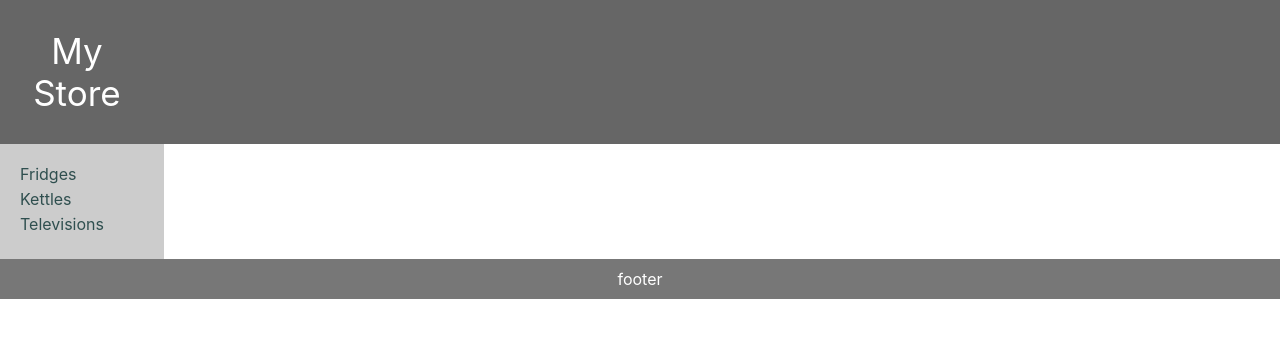
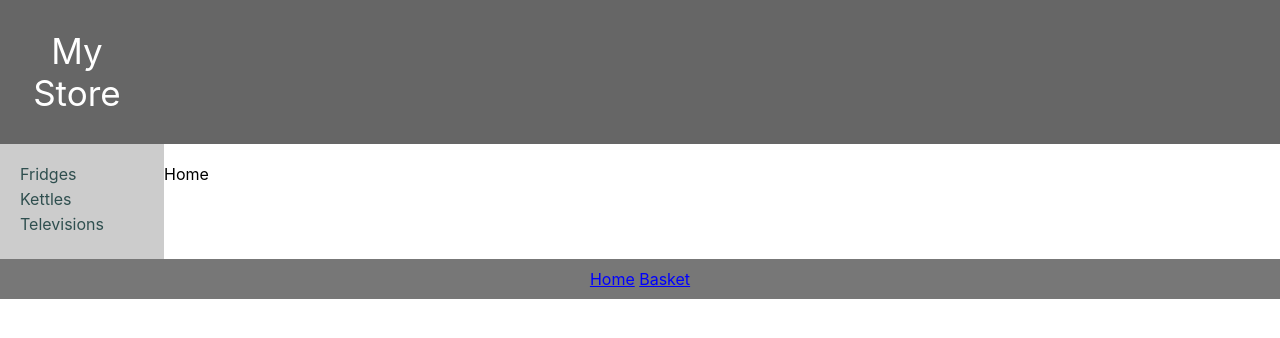
Before and after one commit to Liciacodes/E-commerce-Project, a React (Create React App) app: page / in a window 1280 px wide. Shown: the top 338 px of the page. Built offline with nearby package versions, Linux system fonts and the light colour scheme; data requests are answered from the project's data file.

Commit message:
fixed home page and footer section

```diff
--- a/src/App.js
+++ b/src/App.js
@@ -7,6 +7,7 @@ import Category from "./components/Category";
 import Layout from "./components/Layout";
 import { BrowserRouter, Route, Routes } from "react-router-dom";
 import { getCategories } from "./fetcher";
+import Home from "./components/Home";
 
 function App() {
   const [categories, setCategories] = useState({
@@ -14,7 +15,7 @@ function App() {
     data: [],
   });
 
-  React.useEffect(() => {
+  useEffect(() => {
     const fetchData = async () => {
       const responseObject = await getCategories();
       setCategories(responseObject);
@@ -27,13 +28,13 @@ function App() {
       <BrowserRouter>
         <Routes>
           <Route path="/" element={<Layout categories={categories} />}>
-            {/* <Route index element={<Home />} /> */}
-            <Route path="basket" element={<Basket />} />
+            <Route path="/" index element={<Home />} />
+            <Route path="/basket" element={<Basket />} />
             <Route path="checkout" element={<Checkout />} />
             {/* <Route path="orderconfirmation" element={<OrderConfirmation />} /> */}
             {/* <Route path="search" element={<SearchResults />} /> */}
-            <Route path="categories/:categoryId" element={<Category />} />
-            <Route path="products/:productId" element={<ProductDetail />} />
+            <Route path="/products/:productId" element={<ProductDetail />} />
+            <Route path="/categories/:categoryId" element={<Category />} />
           </Route>
         </Routes>
       </BrowserRouter>
--- a/src/components/CategoryProduct.js
+++ b/src/components/CategoryProduct.js
@@ -15,7 +15,7 @@ const CategoryProduct = ({
   return (
     <ProductInfoArticle>
       <ProductTitle>
-        <Link to={`products/${id}`}>{title}</Link>
+        <Link to={`/products/${id}`}>{title}</Link>
       </ProductTitle>
 
       <figure>
@@ -59,7 +59,7 @@ const CategoryProduct = ({
         </ProductInfoStock>
 
         <ProductInfoAction>
-          <ProductInfoActionButton onClick={() => navigate(`products/${id}`)}>
+          <ProductInfoActionButton onClick={() => navigate(`/products/${id}`)}>
             View Product
           </ProductInfoActionButton>
           <ProductInfoActionButton>Add to Basket</ProductInfoActionButton>
--- /dev/null
+++ b/src/components/Home.js
@@ -0,0 +1,7 @@
+import React from "react";
+
+const Home = () => {
+  return <div>Home</div>;
+};
+
+export default Home;
--- a/src/components/Layout.js
+++ b/src/components/Layout.js
@@ -1,6 +1,6 @@
 import React from "react";
-
 import { Outlet, Link } from "react-router-dom";
+import styled from "styled-components";
 
 const Layout = ({ categories }) => {
   const renderCategories = () => {
@@ -26,9 +26,17 @@ const Layout = ({ categories }) => {
         </main>
       </section>
 
-      <footer>footer</footer>
+      <footer>
+        <FooterLinks to="/">Home</FooterLinks>{" "}
+        <FooterLinks to="/basket">Basket</FooterLinks>
+      </footer>
     </>
   );
 };
 
 export default Layout;
+
+const FooterLinks = styled(Link)`
+  color: blue;
+  text-decoration: underline;
+`;
```
